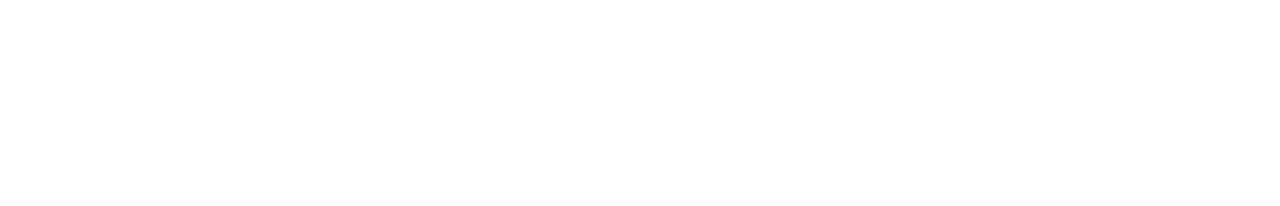
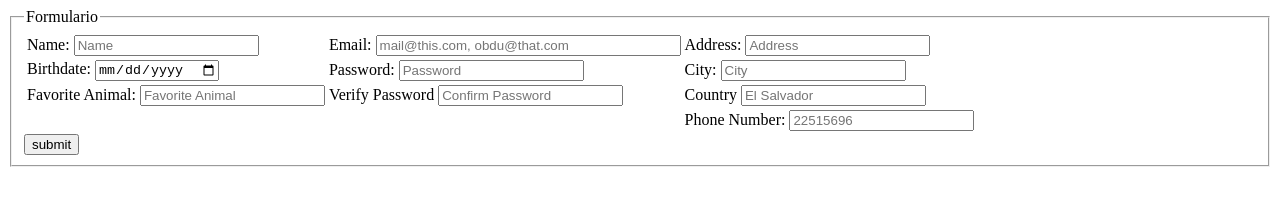
Before and after one commit to MarioDeLeonRecinos/TareaFormulario, a plain HTML site: page index.html in a window 1280 px wide. Drawn offline with Linux system fonts and the light colour scheme.

Commit message:
terminanda creo

```diff
--- a/index.html
+++ b/index.html
@@ -1,12 +1,70 @@
 <!DOCTYPE html>
 <html lang="en">
+
 <head>
     <meta charset="UTF-8">
     <meta name="viewport" content="width=device-width, initial-scale=1.0">
     <meta http-equiv="X-UA-Compatible" content="ie=edge">
-    <title>Document</title>
+    <title>Form</title>
 </head>
+
 <body>
+    <form action="" method="GET" class="form">
+        <fieldset>
+            <table>
+                <tbody>
+                    <legend>Formulario</legend>
+                    <tr>
+                        <td>Name:
+                            <input type="text" id="Name" placeholder="Name" title="Fill this space with your name" required pattern="[a-Z]"></td>
+                        <td>Email:
+                            <input type="email" id="email" placeholder="mail@this.com, obdu@that.com" size="35" multiple title="Zero or more addresses, separated with ','"
+                                required /></td>
+                        <td>Address:
+                            <input type="text" id="Address" placeholder="Address" required pattern="[a-Z]" minlength="10"></td>
+                    </tr>
+                    <tr>
+                        <td> Birthdate:
+                            <input type="date" id="Birthdate" required></td>
+                        <td>Password:
+                            <input type="password" placeholder="Password" id="password" required></td>
+                        <td> City:
+                            <input type="text" id="City" placeholder="City" required pattern="[a-Z]" minlength="10" title="City"></td>
+                    </tr>
+                    <tr>
+                        <td>Favorite Animal:
+                            <input type="text" id="FAnimal" placeholder="Favorite Animal"></td>
+                        <td>Verify Password
+                            <input type="password" placeholder="Confirm Password" id="confirm_password" required></td>
+                        <td>Country
+                            <input type="text" placeholder="El Salvador" id="Country" required>
+                        </td>
+                    </tr>
+                    <tr>
+                        <td></td>
+                        <td></td>
+                        <td>
+                            Phone Number:
+                            <input type="text" name="Phone Number" id="Phone Number" placeholder="22515696"required pattern="[0-9]{8}">
+                        </td>
+                    </tr>
 
+                    <script>var password = document.getElementById("password")
+                            , confirm_password = document.getElementById("confirm_password");
+                        function validatePassword() {
+                            if (password.value != confirm_password.value) {
+                                confirm_password.setCustomValidity("Passwords Don't Match");
+                            } else {
+                                confirm_password.setCustomValidity('');
+                            }
+                        }
+                        password.onchange = validatePassword;
+                        confirm_password.onkeyup = validatePassword;</script>
+                </tbody>
+            </table>
+            <input type="submit" value="submit">
+        </fieldset>
+    </form>
 </body>
+
 </html>
```
